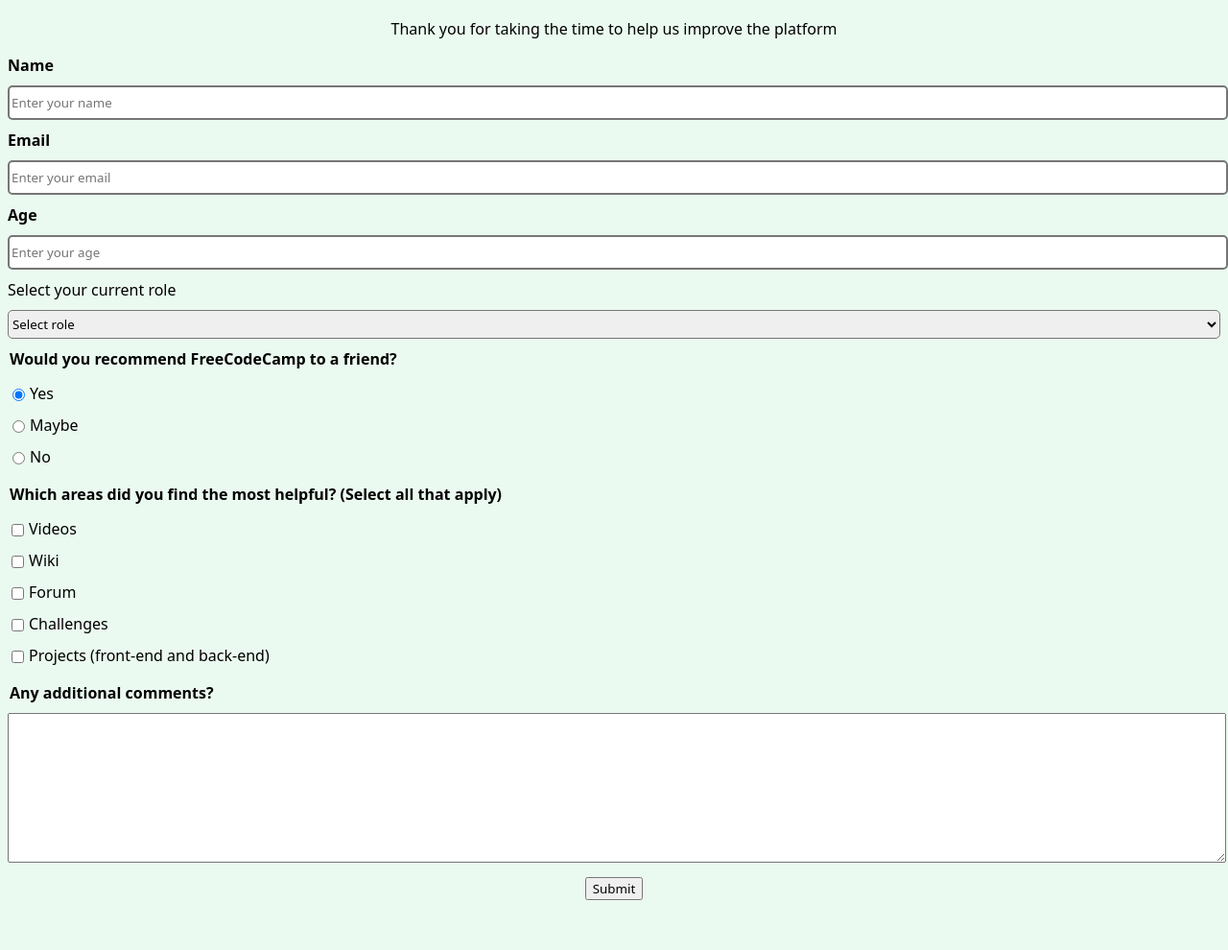
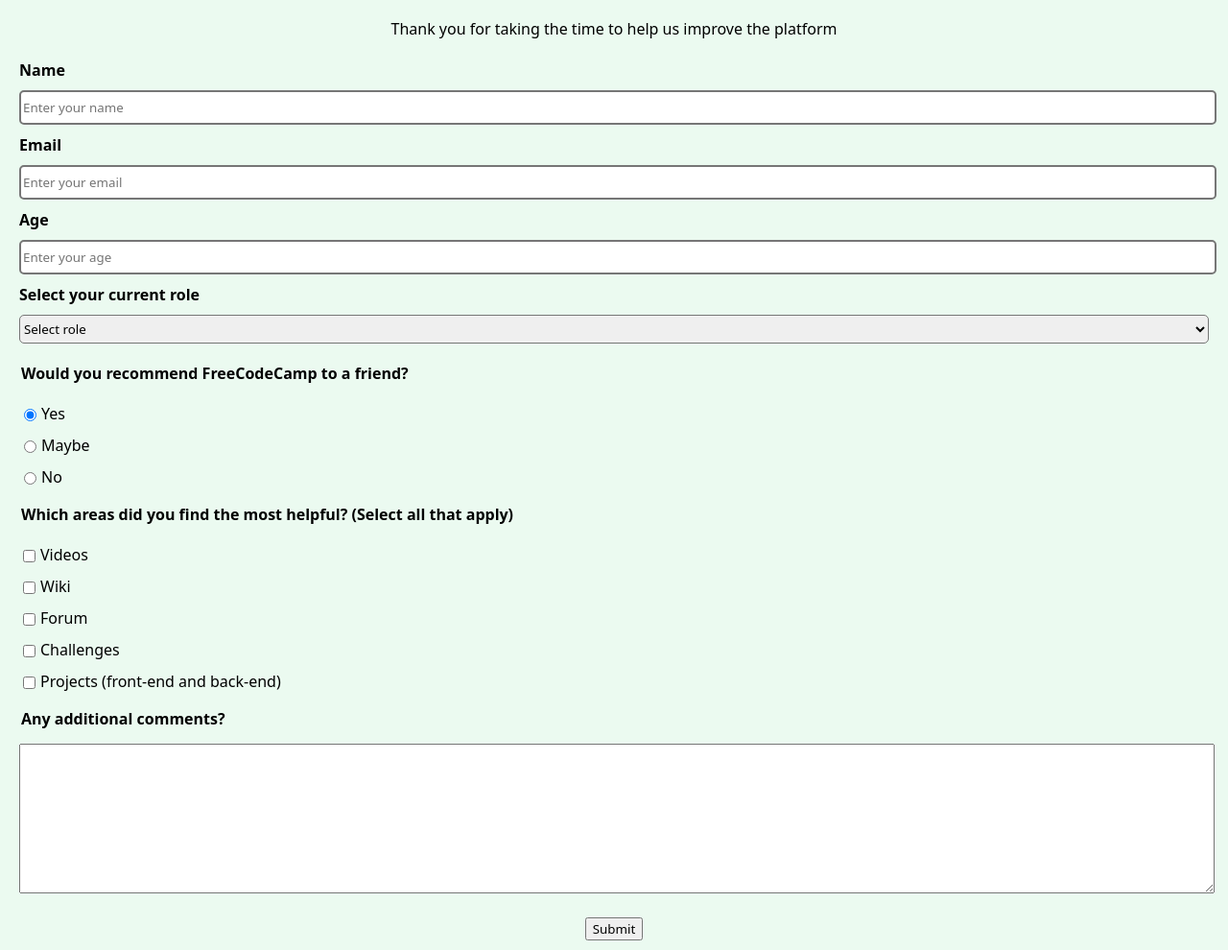
Before and after one commit to devangmalhotra/surveyform, a plain HTML site: page index.html in a window 1280 px wide. Shown: the part 67-1057 px from the top of the page at 96% size. Before the commit the page ends 1015 px from the top, so only its background shows below. Drawn offline with Linux system fonts and the light colour scheme.

Commit message:
finished html layout

```diff
--- a/index.html
+++ b/index.html
@@ -10,10 +10,11 @@
     <h1 id="title">FreeCodeCamp Survey Form</h1>
     <p id="description">Thank you for taking the time to help us improve the platform</p>
     <form id="survey-form">
+        <fieldset>
             <label for="name-label" id="name-label">Name <input class="text-label" id="name" type="text" placeholder="Enter your name" required></label>
             <label for="email-label" id="email-label">Email <input class="text-label" id="email" type="email" placeholder="Enter your email" required></label>
             <label for="number-label" id="number-label">Age <input class="text-label" id="number" type="number" placeholder="Enter your age" min="18" max="120" required></label>
-        <label for="select-label">Select your current role
+            <label for="select-label" id="select-label">Select your current role
                 <select name="dropdown" id="dropdown">
                     <option value="0" selected disabled>Select role </option>
                     <option value="1">Student</option>
@@ -22,18 +23,25 @@
                     <option value="4">Other</option>
                 </select>
             </label>
+        </fieldset>
+        <fieldset>
             <legend>Would you recommend FreeCodeCamp to a friend?</legend>
             <label for="yes"><input class="radio-label" name="recommendation" type="radio" id="yes" value="yes" checked>Yes</label>
             <label for="maybe"><input class="radio-label" name="recommendation" type="radio" id="maybe" value="maybe" >Maybe</label>
             <label for="no"><input class="radio-label" name="recommendation" type="radio" id="no" value="no" >No</label>
+        </fieldset>
+        <fieldset>
             <legend>Which areas did you find the most helpful? (Select all that apply)</legend>
             <label for="videos"><input id="videos" name="videos" class="checkbox-button" type="checkbox" value="videos">Videos</label>
             <label for="wiki"><input id="wiki" name="wiki" class="checkbox-button" type="checkbox" value="wiki">Wiki</label>
             <label for="forum"><input id="forum" name="forum" class="checkbox-button" type="checkbox" value="forum">Forum</label>
             <label for="challenges"><input id="challenges" name="challenges" class="checkbox-button" type="checkbox" value="challenges">Challenges</label>
             <label for="projects"><input id="projects" name="projects" class="checkbox-button" type="checkbox" value="projects">Projects (front-end and back-end)</label>
+        </fieldset>
+        <fieldset>
             <legend>Any additional comments?</legend>
             <textarea name="comments" id="comments" cols="40" rows="10"></textarea>
+        </fieldset>
         <input id="submit" type="submit" value="Submit">
     </form>
 </body>
```
Lines whose indentation alone changed are shown as unchanged.
